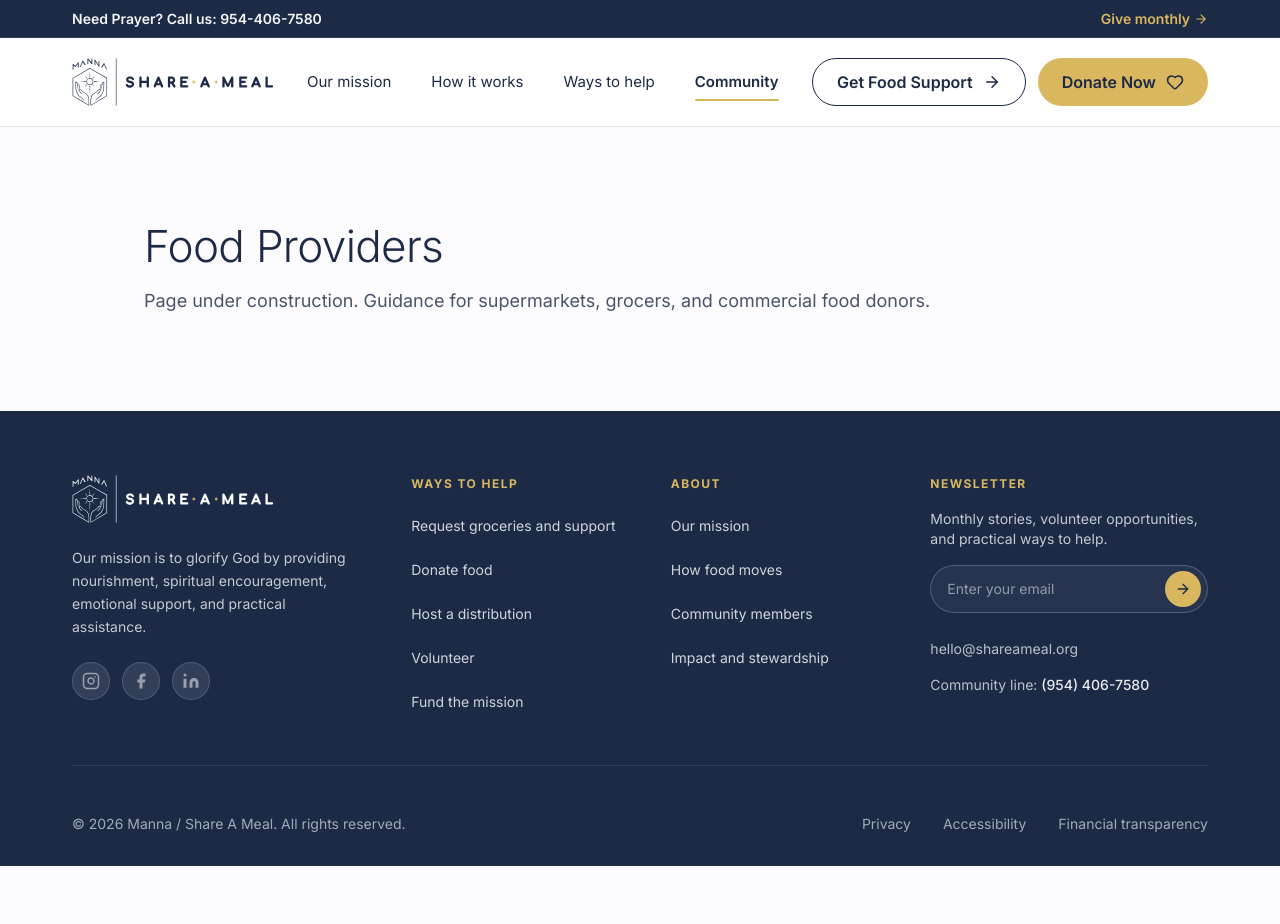
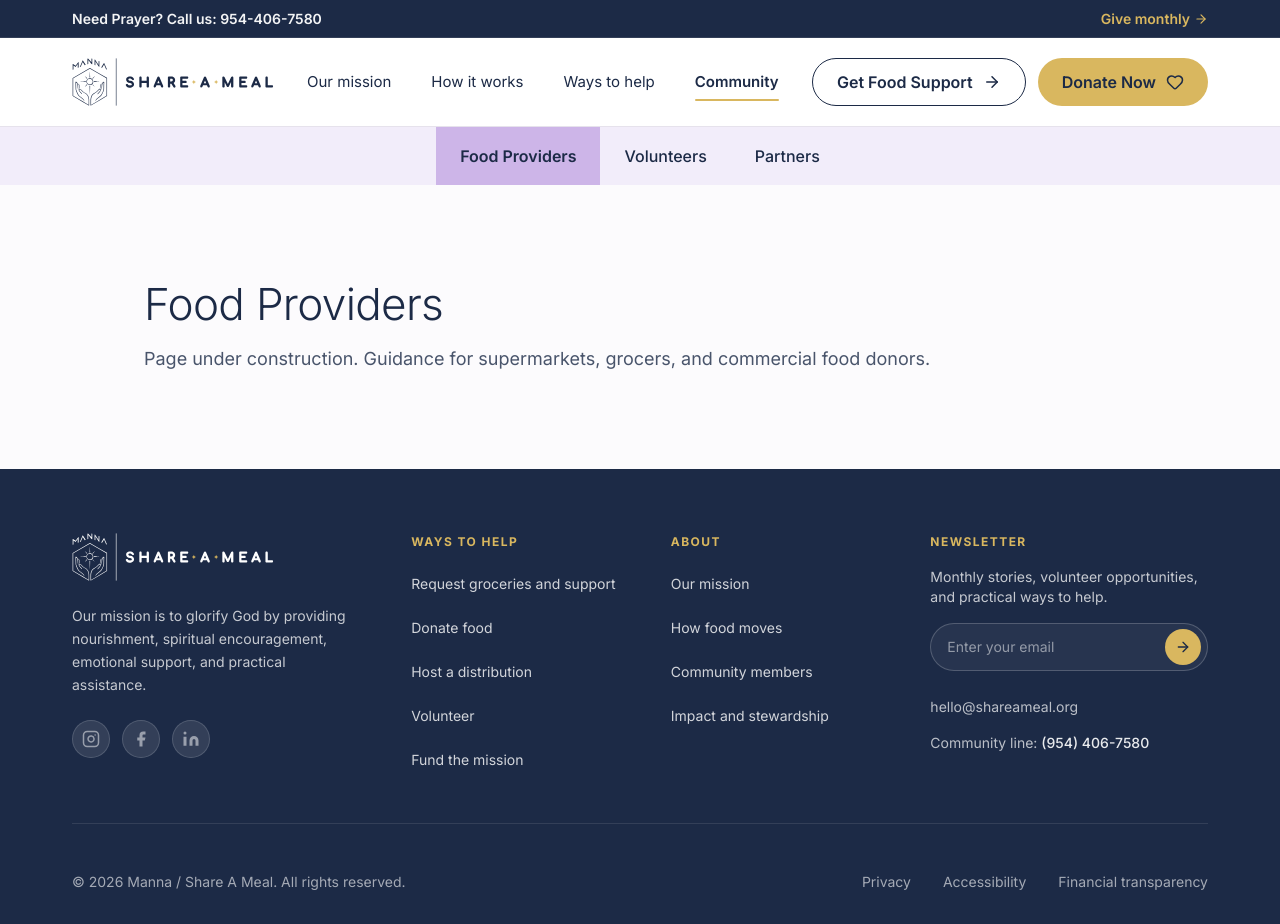
Before and after one commit to Rohitmehta395/MSAM, a Next.js app: page /community/food-providers in a window 1280 px wide. Before the commit the page ends 866 px from the top, so only its background shows below. Built offline with nearby package versions, Linux system fonts and the light colour scheme; no server answers.

Commit message:
feat: add community section layout, sub-navigation, and content structures

```diff
--- /dev/null
+++ b/src/app/community/layout.tsx
@@ -0,0 +1,20 @@
+import React from 'react';
+import { CommunitySubNav } from '@/components/layout/CommunitySubNav';
+
+export interface CommunityLayoutProps {
+  children: React.ReactNode;
+}
+
+/**
+ * Nested layout for all /community/* routes.
+ * Automatically mounts the shared CommunitySubNav bar directly beneath the global Header
+ * and renders children without duplicating landmarks or global chrome.
+ */
+export default function CommunityLayout({ children }: CommunityLayoutProps) {
+  return (
+    <>
+      <CommunitySubNav />
+      {children}
+    </>
+  );
+}
--- a/src/app/community/page.tsx
+++ b/src/app/community/page.tsx
@@ -1,5 +1,5 @@
-import { permanentRedirect } from 'next/navigation';
+import { redirect } from 'next/navigation';
 
 export default function CommunityIndexPage() {
-  permanentRedirect('/community/food-providers');
+  redirect('/community/food-providers');
 }
--- /dev/null
+++ b/src/components/layout/CommunitySubNav.tsx
@@ -0,0 +1,71 @@
+'use client';
+
+import React from 'react';
+import Link from 'next/link';
+import { usePathname } from 'next/navigation';
+import { cn } from '@/lib/cn';
+import { communitySubNav, type NavItem } from '@/content/navigation';
+
+export interface CommunitySubNavProps {
+  /** Optional custom class name */
+  className?: string;
+  /** Optional navigation items override */
+  items?: readonly NavItem[];
+}
+
+/**
+ * Community sub-navigation bar for nested routing under /community/*.
+ *
+ * Grounded in Figma frame:
+ * `design-reference/Community Page/Community sub-navigation - After Header.png` (1440 × 58 px).
+ *
+ * Specifications:
+ * - Surface: Full-bleed soft lavender bar (`bg-lavender` / `#F2EDFA`), height 58px (`h-[58px]`).
+ * - Centered navigation items: Food Providers, Volunteers, Partners.
+ * - Active State: Deep lavender full-height pill background (`bg-lavender-deep` / `#CDB5E8`),
+ *   navy bold text (`text-navy font-semibold`), and `aria-current="page"`.
+ * - Inactive State: Navy medium text (`text-navy font-medium`), subtle hover highlight (`hover:bg-lavender-deep/40`).
+ * - Accessibility: `<nav aria-label="Community navigation">` landmark with semantic list structure
+ *   and high-visibility keyboard focus rings (`focus-visible:outline-navy focus-visible:outline-offset-[-2px]`).
+ * - Responsiveness: Centered on desktop/tablet, smooth horizontal scroll container on narrow mobile viewports.
+ */
+export function CommunitySubNav({ className, items = communitySubNav }: CommunitySubNavProps) {
+  const pathname = usePathname();
+
+  return (
+    <nav
+      aria-label="Community navigation"
+      className={cn('bg-lavender relative w-full select-none', className)}
+    >
+      <div className="mx-auto flex h-[58px] max-w-7xl items-center justify-center px-4 sm:px-6">
+        <ul
+          className="no-scrollbar flex h-full items-center justify-center overflow-x-auto"
+          role="list"
+        >
+          {items.map((item) => {
+            const isActive =
+              pathname === item.href || (pathname?.startsWith(`${item.href}/`) ?? false);
+
+            return (
+              <li key={item.href} className="h-full shrink-0">
+                <Link
+                  href={item.href}
+                  aria-current={isActive ? 'page' : undefined}
+                  className={cn(
+                    'inline-flex h-full items-center justify-center px-4 text-sm whitespace-nowrap transition-colors duration-150 sm:px-6 sm:text-base',
+                    'focus-visible:outline-navy focus-visible:outline-2 focus-visible:outline-offset-[-2px]',
+                    isActive
+                      ? 'bg-lavender-deep text-navy font-semibold'
+                      : 'text-navy hover:bg-lavender-deep/40 font-medium',
+                  )}
+                >
+                  {item.label}
+                </Link>
+              </li>
+            );
+          })}
+        </ul>
+      </div>
+    </nav>
+  );
+}
--- a/src/components/layout/index.ts
+++ b/src/components/layout/index.ts
@@ -5,3 +5,4 @@ export * from './Header';
 export * from './MobileMenu';
 export * from './Footer';
 export * from './SkipLink';
+export * from './CommunitySubNav';
--- a/src/content/navigation.ts
+++ b/src/content/navigation.ts
@@ -35,6 +35,15 @@ export interface FooterColumn {
 }
 
 /**
+ * Community sub-navigation links for nested section routing.
+ */
+export const communitySubNav: readonly NavItem[] = [
+  { label: 'Food Providers', href: '/community/food-providers' },
+  { label: 'Volunteers', href: '/community/volunteers' },
+  { label: 'Partners', href: '/community/partners' },
+] as const;
+
+/**
  * Primary header navigation links.
  * Note: 'Community' is treated as active for any '/community/*' subroute.
  */
@@ -45,11 +54,7 @@ export const primaryNav: readonly NavItem[] = [
   {
     label: 'Community',
     href: '/community/food-providers',
-    children: [
-      { label: 'Food Providers', href: '/community/food-providers' },
-      { label: 'Volunteers', href: '/community/volunteers' },
-      { label: 'Partners', href: '/community/partners' },
-    ],
+    children: communitySubNav,
   },
 ] as const;
 
```
